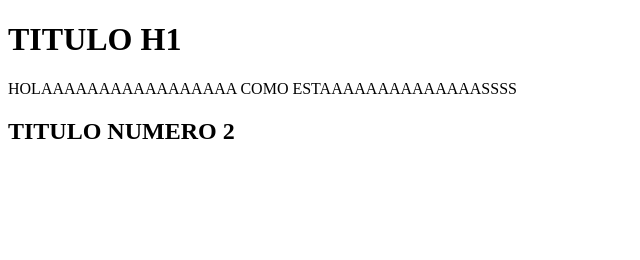
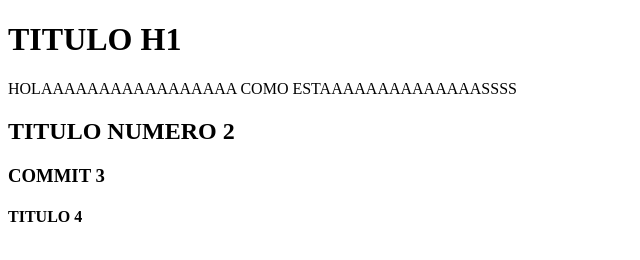
Before and after one commit to juanxodj/gitnew, a plain HTML site: page index.html in a window 1280 px wide. Shown: the whole page, without its empty margins (0-640 px from the left). Drawn offline with Linux system fonts and the light colour scheme.

Commit message:
agregados h3 y h4

```diff
--- a/index.html
+++ b/index.html
@@ -10,5 +10,7 @@
     <h1>TITULO H1</h1>
     <p>HOLAAAAAAAAAAAAAAAAA COMO ESTAAAAAAAAAAAAAASSSS</p>
     <h2>TITULO NUMERO 2</h2>
+    <h3>COMMIT 3</h3>
+    <h4>TITULO 4</h4>
 </body>
 </html>
```
